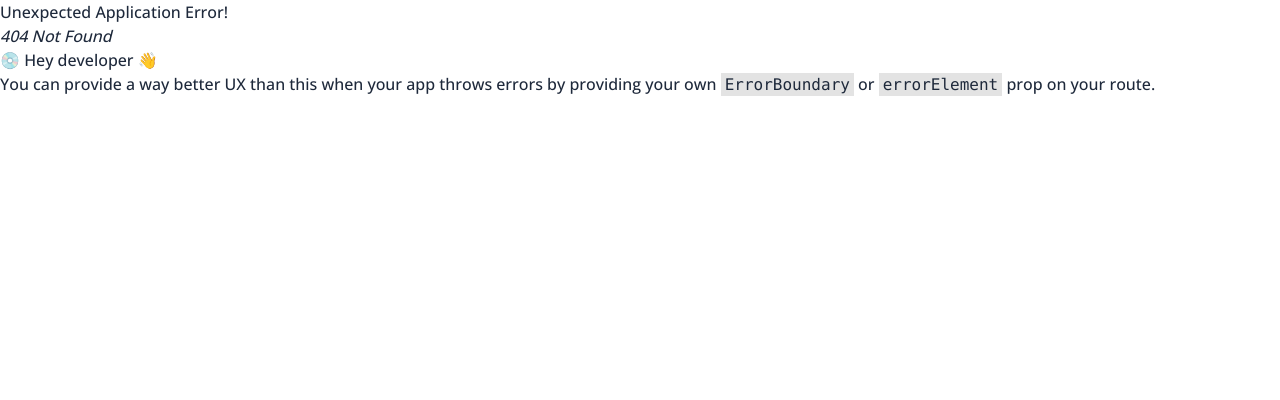
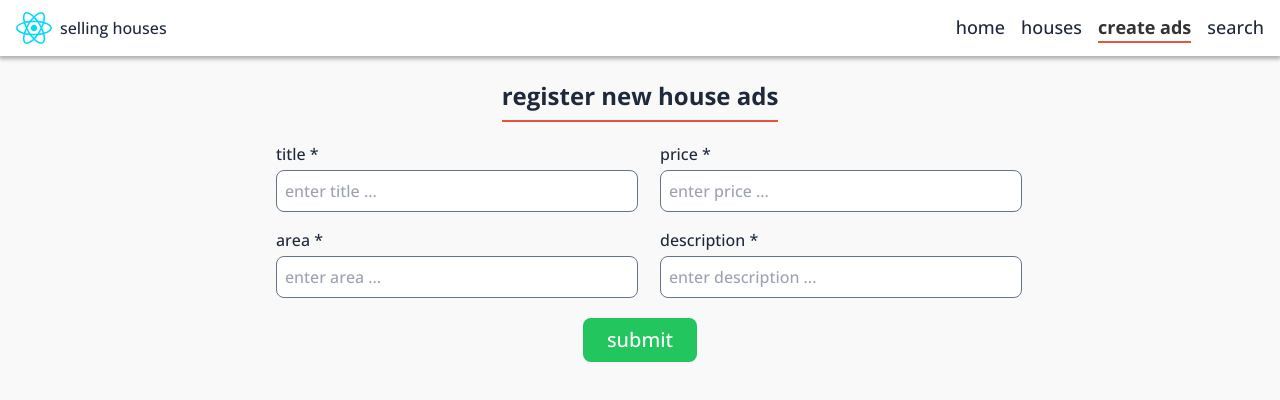
Before and after one commit to mohammad-zeynali/selling-houses, a React (Vite) app: page /create-product in a window 1280 px wide. Before the commit this address had no page. Shown: the top 400 px of the page. Built offline with nearby package versions, Linux system fonts and the light colour scheme.

Commit message:
ui page create ads poroduct has bin devloped

```diff
--- a/src/App.tsx
+++ b/src/App.tsx
@@ -5,7 +5,7 @@ const App = () => {
   return (
     <>
       <Header />
-      <div className="bg-light">
+      <div className="bg-light pt-12">
         <Outlet />
       </div>
     </>
--- a/src/routes/routes.tsx
+++ b/src/routes/routes.tsx
@@ -4,6 +4,7 @@ import App from "../App";
 import HomePage from "../ui/pages/home/Home";
 import ProductDetailsPage from "../ui/pages/product/ProductDetails";
 import ProductsLists from "../ui/pages/product/ProductsLists";
+import CreateAdsProduct from "../ui/pages/product/CreateAdsProduct";
 
 const router = createBrowserRouter([
   {
@@ -12,6 +13,7 @@ const router = createBrowserRouter([
       { path: "/", element: <HomePage /> },
       { path: "/products", element: <ProductsLists /> },
       { path: "/products/:id", element: <ProductDetailsPage /> },
+      { path: "/create-product", element: <CreateAdsProduct /> },
     ],
   },
 ]);
--- /dev/null
+++ b/src/ui/components/createAdsForm/CreateAdsField.tsx
@@ -0,0 +1,33 @@
+import { ReactNode } from "react";
+import { FieldErrors, FieldValues, UseFormRegister } from "react-hook-form";
+
+type CreateAdsFieldType = {
+  register: UseFormRegister<FieldValues>;
+  errors: FieldErrors<FieldValues>;
+  name: string;
+};
+const CreateAdsField = ({ register, errors, name }: CreateAdsFieldType) => {
+  const error = errors[name];
+  return (
+    <div className="w-full">
+      <label htmlFor={name} className="pb-2">
+        {name} *
+      </label>
+      <input
+        {...register(name, { required: `The ${name} field is required` })}
+        type="text"
+        id={name}
+        name={name}
+        className="bg-white border border-solid border-slate-500 w-full rounded-lg p-2 mt-1"
+        placeholder={`enter ${name} ...`}
+      />
+      {error && (
+        <span className="text-red-600 block text-sm  mt-1">
+          {error?.message as ReactNode}
+        </span>
+      )}
+    </div>
+  );
+};
+
+export default CreateAdsField;
--- /dev/null
+++ b/src/ui/components/createAdsForm/CreateAdsForm.tsx
@@ -0,0 +1,46 @@
+import {
+  FieldErrors,
+  FieldValues,
+  UseFormHandleSubmit,
+  UseFormRegister,
+} from "react-hook-form";
+import CreateAdsField from "./CreateAdsField";
+
+export type CreateAdsFormType = {
+  handleSubmit: UseFormHandleSubmit<FieldValues, undefined>;
+  register: UseFormRegister<FieldValues>;
+  errors: FieldErrors<FieldValues>;
+  createNewAdsProduct: () => Promise<void>;
+};
+
+const CreateAdsForm = ({
+  handleSubmit,
+  register,
+  errors,
+  createNewAdsProduct,
+}: CreateAdsFormType): JSX.Element => {
+  return (
+    <form
+      className="max-w-3xl mx-auto p-5"
+      onSubmit={handleSubmit(createNewAdsProduct)}
+    >
+      <div className="grid grid-cols-1 md:grid-cols-2 gap-x-10 gap-y-4 justify-items-center">
+        <CreateAdsField name="title" register={register} errors={errors} />
+        <CreateAdsField name="price" register={register} errors={errors} />
+        <CreateAdsField name="area" register={register} errors={errors} />
+        <CreateAdsField
+          name="description"
+          register={register}
+          errors={errors}
+        />
+      </div>
+      <div className="flex justify-center mt-5">
+        <button className="bg-green-500 text-xl text-white py-2 px-6 rounded-lg cursor-pointer">
+          submit
+        </button>
+      </div>
+    </form>
+  );
+};
+
+export default CreateAdsForm;
--- a/src/ui/components/header/Header.tsx
+++ b/src/ui/components/header/Header.tsx
@@ -2,7 +2,7 @@ import { Link, NavLink } from "react-router-dom";
 
 const Header = (): JSX.Element => {
   return (
-    <header className="shadow-lg py-2">
+    <header className="bg-white left-0 right-0 fixed shadow-[0px_2px_4px_1px_rgb(0,0,0,0.3)] py-3 z-20">
       <div className="container">
         <nav className="flex justify-between items-center">
           <Link to="/">
@@ -11,15 +11,15 @@ const Header = (): JSX.Element => {
               <span className="pl-2">selling houses</span>
             </div>
           </Link>
-          <ul className="flex gap-4">
+          <ul className="flex gap-4 text-lg">
             <NavLink className="header-menu__link" to="/">
-              Home
+              home
             </NavLink>
             <NavLink className="header-menu__link" to="/products">
-              Products
+              houses
             </NavLink>
             <NavLink className="header-menu__link" to="/create-product">
-              create products
+              create ads
             </NavLink>
             <NavLink className="header-menu__link" to="/search">
               search
--- /dev/null
+++ b/src/ui/pages/product/CreateAdsProduct.tsx
@@ -0,0 +1,29 @@
+import { useForm } from "react-hook-form";
+import CreateAdsForm from "../../components/createAdsForm/CreateAdsForm";
+
+const CreateAdsProduct = (): JSX.Element => {
+  const {
+    register,
+    handleSubmit,
+    formState: { errors },
+  } = useForm();
+
+  const createNewAdsProduct = async () => {};
+  return (
+    <section className="min-h-[90vh]">
+      <div className="container px-0">
+        <h1 className="mx-auto text-2xl font-openSansBold pt-8 border-b-2 border-solid border-danger w-fit pb-2">
+          register new house ads
+        </h1>
+        <CreateAdsForm
+          register={register}
+          handleSubmit={handleSubmit}
+          errors={errors}
+          createNewAdsProduct={createNewAdsProduct}
+        />
+      </div>
+    </section>
+  );
+};
+
+export default CreateAdsProduct;
--- a/src/ui/pages/product/ProductsLists.tsx
+++ b/src/ui/pages/product/ProductsLists.tsx
@@ -9,7 +9,6 @@ const ProductsLists = (): JSX.Element => {
     <section className="min-h-[90vh]">
       <div className="container">
         <h1 className="mx-auto text-2xl font-openSansBold pt-8 border-b-2 border-solid border-danger w-fit pb-2">
-          {" "}
           all selling houses
         </h1>
 
--- a/tailwind.config.js
+++ b/tailwind.config.js
@@ -8,7 +8,7 @@ export default {
         padding: "1rem",
       },
       colors: {
-        light: "#F4F4F4",
+        light: "#f9f9f9",
         danger: "#e65540",
       },
       fontFamily: {
```
